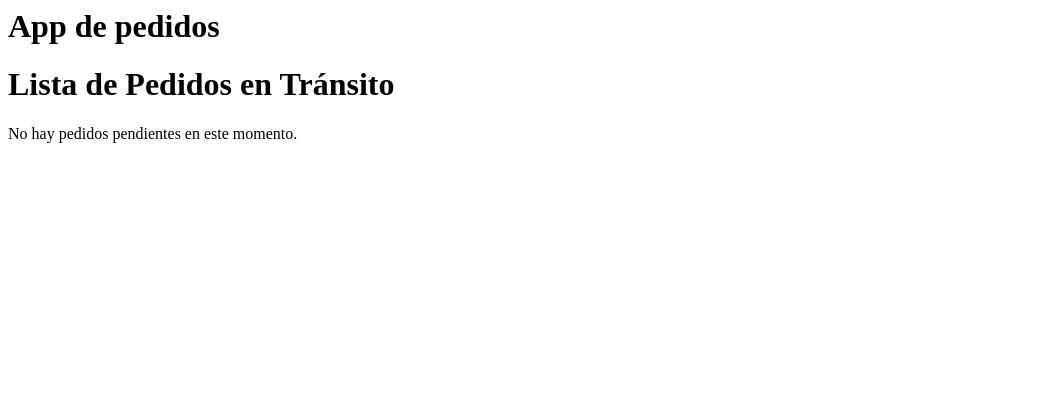
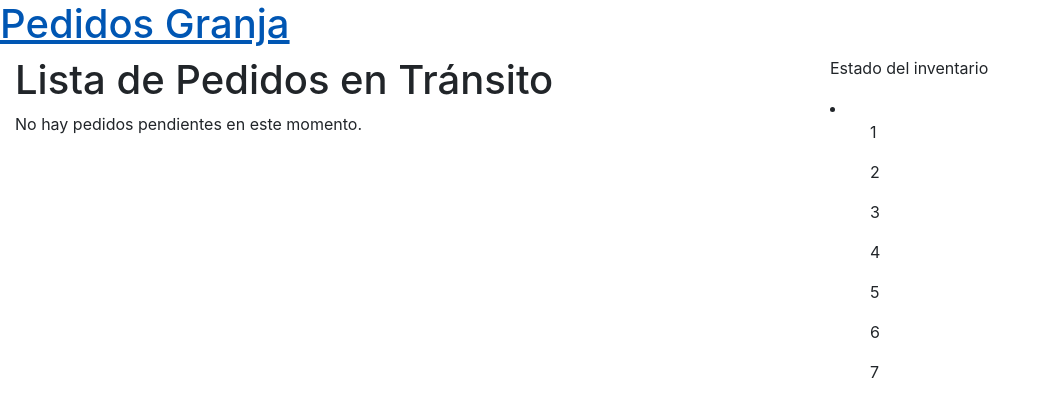
Before and after one commit to Oscarjvn/Automatizador-Granja-Gestion-de-pedidos-, a Python web app: template nucleo/templates/home.html in a window 1280 px wide. Shown: the top 417 px of the page, without its empty margins (0-1051 px from the left). Run offline with Jinja, Linux system fonts and the light colour scheme; the template is opened without the code that fills it, so the values that code supplies are empty.

Commit message:
dashboard 1

```diff
--- /dev/null
+++ b/nucleo/templates/base.html
@@ -0,0 +1,18 @@
+<!DOCTYPE html>
+<html lang="en">
+<head>
+    <meta charset="UTF-8">
+    <meta name="viewport" content="width=device-width, initial-scale=1.0">
+      <link rel="stylesheet" href="https://cdn.jsdelivr.net/npm/bootstrap@4.5.3/dist/css/bootstrap.min.css" integrity="sha384-TX8t27EcRE3e/ihU7zmQxVncDAy5uIKz4rEkgIXeMed4M0jlfIDPvg6uqKI2xXr2" crossorigin="anonymous">
+    <title>Granja</title>
+</head>
+<body>
+ <header>
+      <h1><a href="/">Pedidos Granja</a></h1>
+    </header>
+    <div class="container-fluid">
+      {% block content %}
+      {% endblock content %}
+    </div>
+</body>
+</html>
--- a/nucleo/templates/home.html
+++ b/nucleo/templates/home.html
@@ -1,5 +1,8 @@
-<h1>App de pedidos</h1>
-<h1>Lista de Pedidos en Tránsito</h1>
+{% extends "base.html" %}
+{% block content %}
+<div id="caja" class="d-flex justify-content-center">
+<div id="pedidos" class="m5-auto">
+    <h1>Lista de Pedidos en Tránsito</h1>
 
 {% if pedidos %}
     <table>
@@ -23,3 +26,21 @@
 {% else %}
     <p>No hay pedidos pendientes en este momento.</p>
 {% endif %}
+
+</div>
+
+<div id="invetory-dashboard" class="m-auto">
+<p>Estado del inventario</p>
+<li>
+    <ol>1</ol>
+    <ol>2</ol>
+    <ol>3</ol>
+    <ol>4</ol>
+    <ol>5</ol>
+    <ol>6</ol>
+    <ol>7</ol>
+
+</li>
+</div>
+</div>
+{% endblock content %}
```
